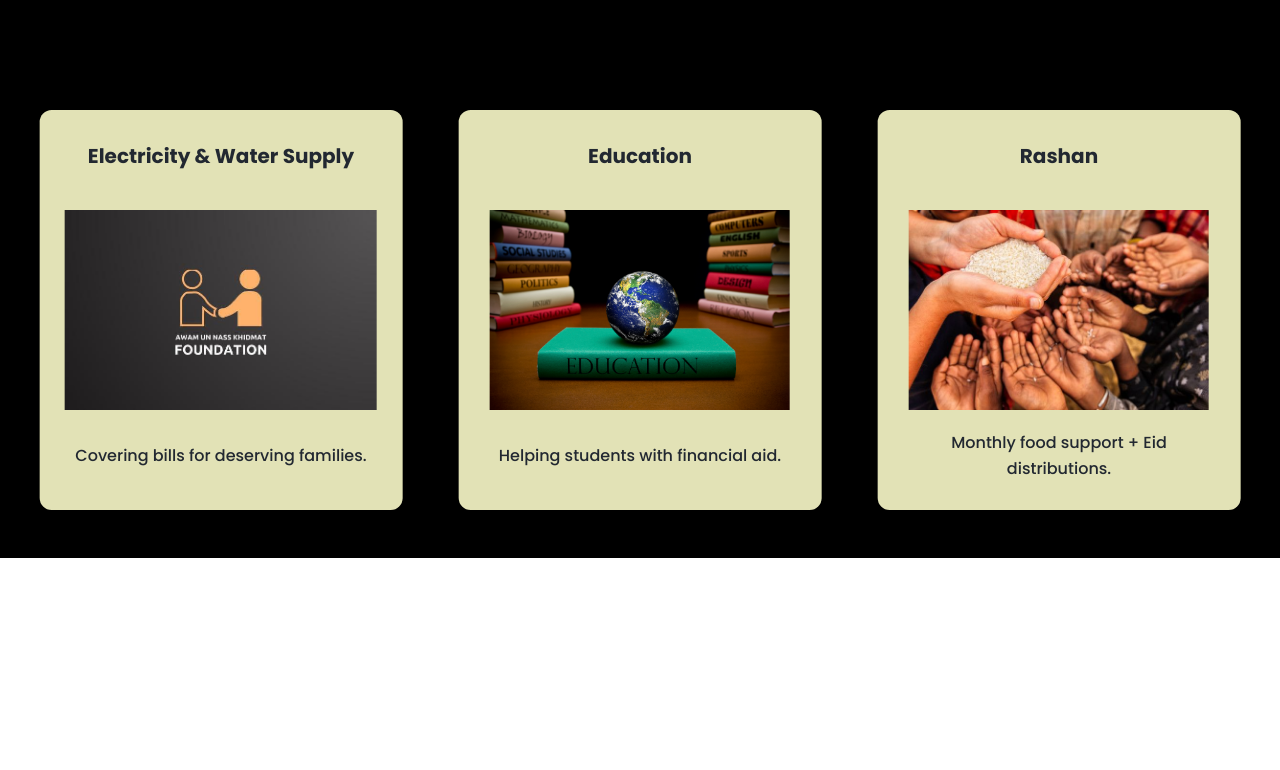
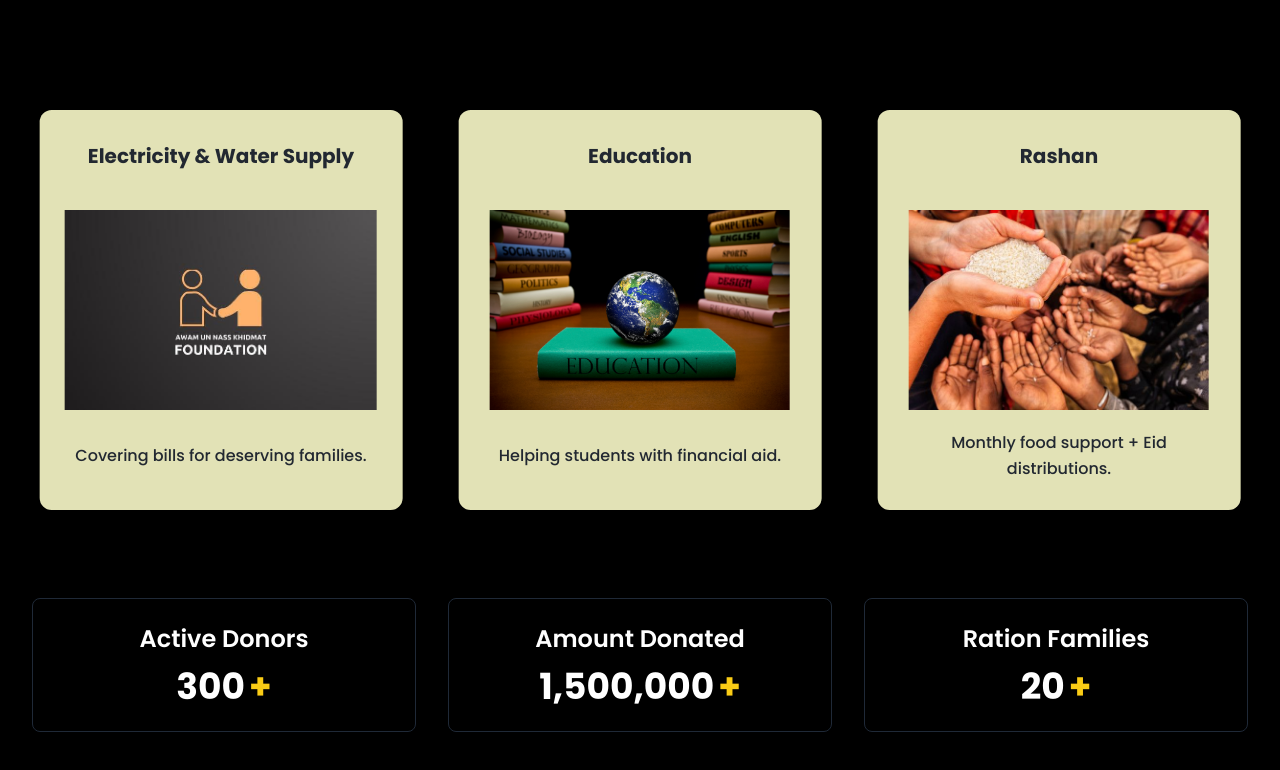
Before and after one commit to asimzahoor443/welfare-webApp, a React (Vite) app: page / in a window 1280 px wide. Shown: the part 1282-2052 px from the top of the page. Before the commit the page ends 1840 px from the top, so only its background shows below. Built offline with nearby package versions, Linux system fonts and the light colour scheme.

Commit message:
docs: added new component as WelfareStats.tsx

```diff
--- a/package.json
+++ b/package.json
@@ -14,6 +14,7 @@
     "carousel": "^0.0.3",
     "framer-motion": "^12.4.3",
     "react": "^18.2.0",
+    "react-countup": "^6.5.3",
     "react-dom": "^18.2.0",
     "shadcn-ui": "^0.9.4",
     "swiper": "^11.2.4",
--- a/src/App.jsx
+++ b/src/App.jsx
@@ -1,6 +1,7 @@
 import HeroSection from './components/HeroSection';
 import Navbar from './components/Navbar';
 import WelfareCarousel from './components/WelfareCarousel';
+import WelfareStats from './components/WelfareStats';
 import WhoWeAre from './components/WhoWeAre';
 
 function App() {
@@ -10,6 +11,7 @@ function App() {
       <HeroSection />
       <WhoWeAre />
       <WelfareCarousel />
+      <WelfareStats />
       {/* Rest of your content */}
     </div>
   );
--- /dev/null
+++ b/src/components/WelfareStats.tsx
@@ -0,0 +1,108 @@
+import React, { useState, useEffect, useRef } from 'react';
+import CountUp from 'react-countup';
+
+const WelfareStats = () => {
+  const [isVisible, setIsVisible] = useState(false);
+  const [key, setKey] = useState(0); // Key to force CountUp reset
+  const sectionRef = useRef(null);
+
+  useEffect(() => {
+    const observer = new IntersectionObserver(
+      (entries) => {
+        const [entry] = entries;
+        if (entry.isIntersecting) {
+          setIsVisible(true);
+          setKey((prev) => prev + 1); // Increment key to reset CountUp
+        } else {
+          setIsVisible(false);
+        }
+      },
+      {
+        threshold: 0.1, // Trigger when 10% of the element is visible
+      }
+    );
+
+    if (sectionRef.current) {
+      observer.observe(sectionRef.current);
+    }
+
+    return () => {
+      if (sectionRef.current) {
+        observer.unobserve(sectionRef.current);
+      }
+    };
+  }, []);
+
+  return (
+    <div
+      ref={sectionRef}
+      className="bg-black text-white py-10 px-4 sm:px-6 lg:px-8"
+    >
+      <div className="container mx-auto font-[Poppins]">
+        <div className="grid grid-cols-1 md:grid-cols-3 gap-6 md:gap-8 text-center">
+          {/* Active Donors */}
+          <div className="flex flex-col items-center justify-center p-6 border border-gray-800 rounded-lg hover:border-gray-600 transition-colors">
+            <h3 className="text-xl sm:text-2xl font-semibold text-center mb-3">
+              Active Donors
+            </h3>
+            <div className="flex items-center justify-center">
+              {isVisible && (
+                <CountUp
+                  key={`donors-${key}`}
+                  end={300}
+                  duration={5}
+                  className="text-3xl sm:text-4xl font-bold"
+                />
+              )}
+              <span className="text-3xl sm:text-4xl font-bold text-yellow-400 ml-1">
+                +
+              </span>
+            </div>
+          </div>
+
+          {/* Amount Donated */}
+          <div className="flex flex-col items-center justify-center p-6 border border-gray-800 rounded-lg hover:border-gray-600 transition-colors">
+            <h3 className="text-xl sm:text-2xl font-semibold text-center mb-3">
+              Amount Donated
+            </h3>
+            <div className="flex items-center justify-center">
+              {isVisible && (
+                <CountUp
+                  key={`amount-${key}`}
+                  end={1500000}
+                  duration={5}
+                  className="text-3xl sm:text-4xl font-bold"
+                />
+              )}
+              <span className="text-3xl sm:text-4xl font-bold text-yellow-400 ml-1">
+                +
+              </span>
+            </div>
+          </div>
+
+          {/* Ration Families */}
+          <div className="flex flex-col items-center justify-center p-6 border border-gray-800 rounded-lg hover:border-gray-600 transition-colors">
+            <h3 className="text-xl sm:text-2xl font-semibold text-center mb-3">
+              Ration Families
+            </h3>
+            <div className="flex items-center justify-center">
+              {isVisible && (
+                <CountUp
+                  key={`families-${key}`}
+                  end={20}
+                  duration={5}
+                  className="text-3xl sm:text-4xl font-bold"
+                />
+              )}
+              <span className="text-3xl sm:text-4xl font-bold text-yellow-400 ml-1">
+                +
+              </span>
+            </div>
+          </div>
+        </div>
+      </div>
+    </div>
+  );
+};
+
+export default WelfareStats;
```
Also changed, not shown: 1 other file (tests, documents, lock files or other folders).
